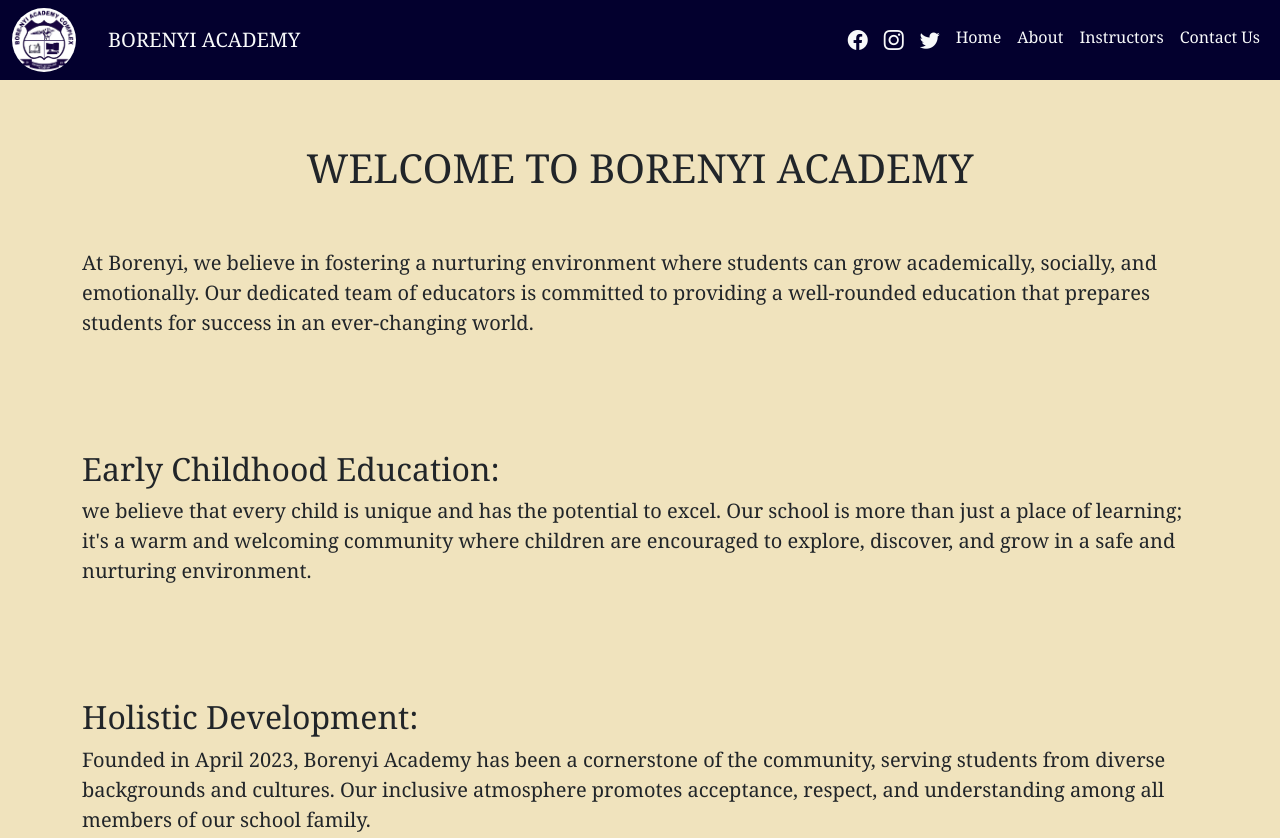
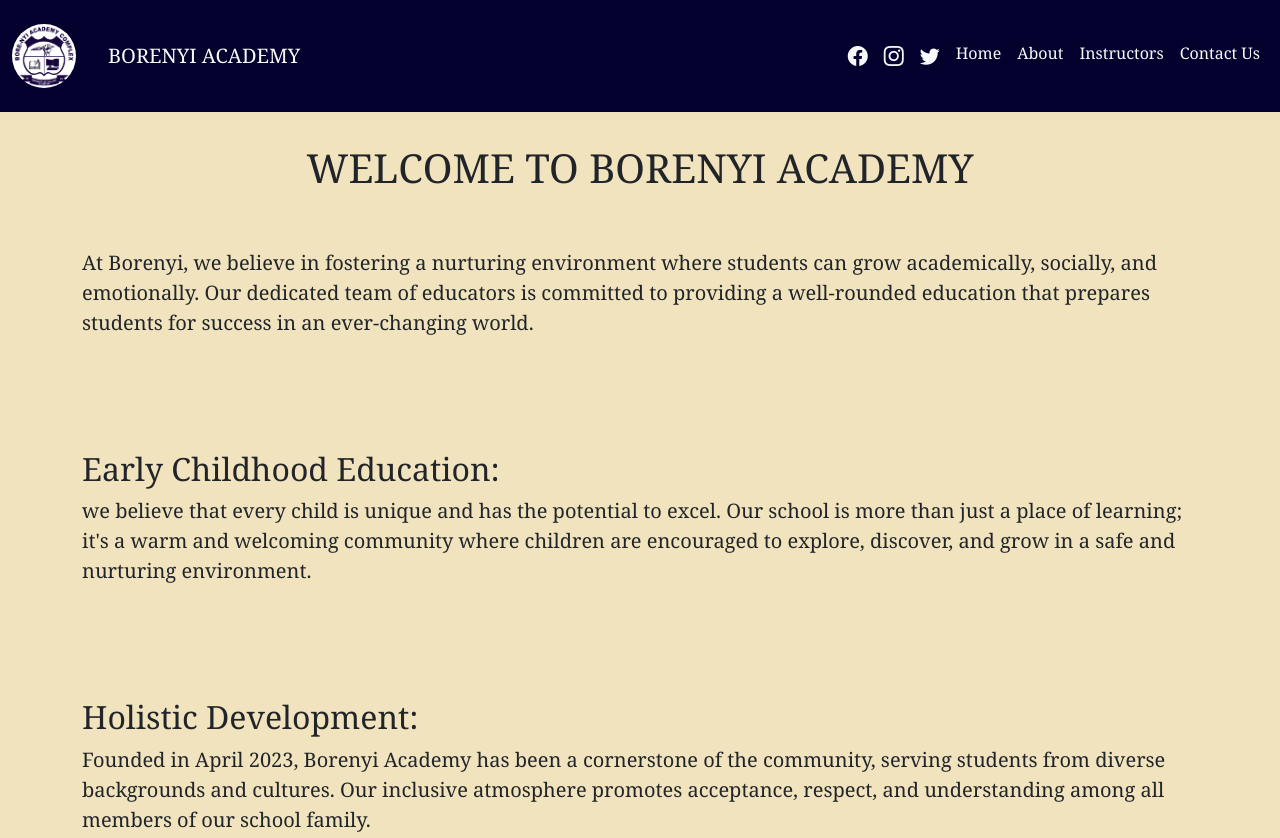
Before and after one commit to MahamaIddris/borenyigateway, a plain HTML site: page about.html in a window 1280 px wide. Shown: the top 838 px of the page. Drawn offline with nearby package versions, Linux system fonts and the light colour scheme.

Commit message:
Update about.html

```diff
--- a/about.html
+++ b/about.html
@@ -12,7 +12,7 @@
 </head>
 <body>
         <!-- NavBar  -->
-    <nav class="navbar navbar-expand-lg  py-2 fixed-top navigation">
+    <nav class="navbar navbar-expand-lg  py-4 fixed-top navigation">
         <div class="container-fluid">
             <div>
             <img src="logo.jpg" alt="" class=" image rounded-circle">
```
